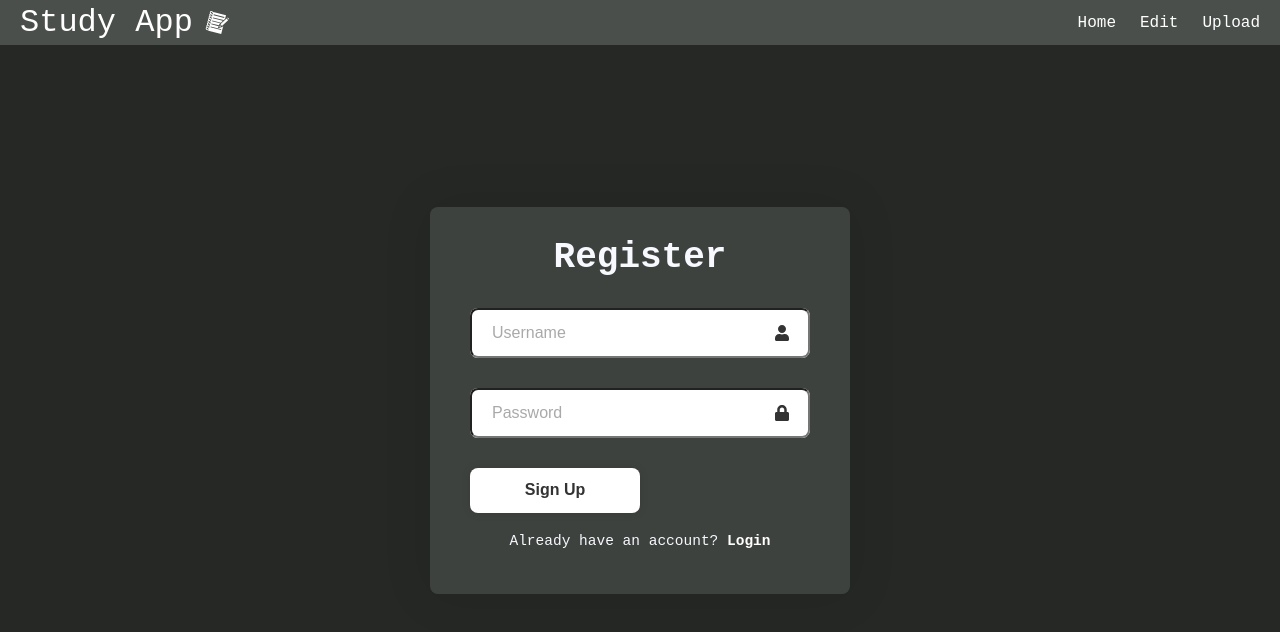
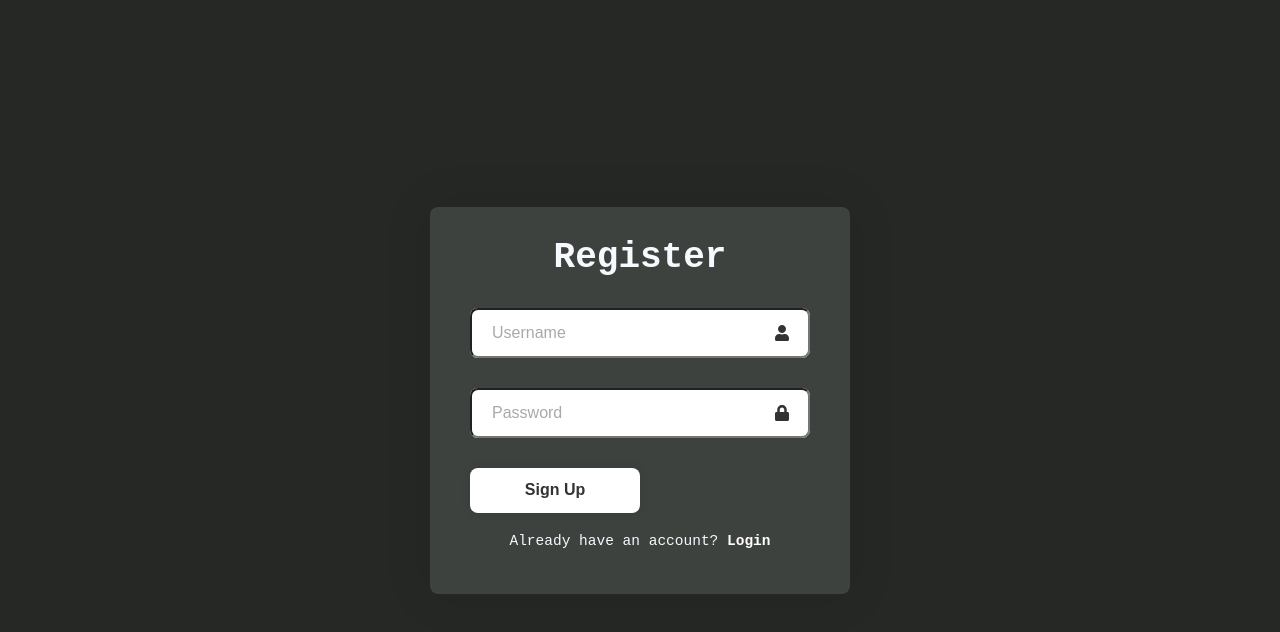
Before and after one commit to camsent/CS230Project4, a React (Vite) app in the folder FrontEnd/frontend-study-app/: page /register in a window 1280 px wide. Shown: the top 632 px of the page. Built offline with nearby package versions, Linux system fonts and the light colour scheme.

Commit message:
NavBar off the Login and Register Page

```diff
--- a/FrontEnd/frontend-study-app/src/App.jsx
+++ b/FrontEnd/frontend-study-app/src/App.jsx
@@ -1,5 +1,5 @@
 import React from 'react';
-import { BrowserRouter as Router, Routes, Route } from 'react-router-dom';
+import { BrowserRouter as Router, Routes, Route, useLocation } from 'react-router-dom';
 import LoginPage from './components/LoginPage';
 import RegisterPage from './components/RegisterPage';
 import HomePage from './components/homePage';
@@ -7,21 +7,32 @@
 import StudyPage from './components/StudyPage'
 
 
-function App() {
+
+function AppContent() {
+  const location = useLocation();
+  const hideNavbar = location.pathname === "/" || location.pathname === "/register";
 
   return (
     <>
-    <Navbar />
-    <Router>
+      {!hideNavbar && <Navbar />}
       <Routes>
         <Route path="/" element={<LoginPage />} />
         <Route path="/register" element={<RegisterPage />} />
         <Route path="/home" element={<HomePage />} />
         <Route path="/study" element={<StudyPage />} />
       </Routes>
-    </Router>
     </>
-  )
+  );
 }
 
+function App() {
+  return (
+    <Router>
+      <AppContent />
+    </Router>
+  );
+}
+
+
+
 export default App;
--- a/FrontEnd/frontend-study-app/src/components/RegisterPage.jsx
+++ b/FrontEnd/frontend-study-app/src/components/RegisterPage.jsx
@@ -2,6 +2,7 @@
 import './LoginPage.css'
 import { FaUser, FaLock } from "react-icons/fa"
 import { useNavigate, Link } from 'react-router-dom';
+
 
 const API_URL = 'http://127.0.0.1:8000';
 
@@ -34,7 +35,6 @@
 
         try {
             await registerUser(username, password);
-            // await loginUser(username, password); // auto-login after registration
             alert('Sign up successful! Redirecting to Login...');
             navigate('/');
         } catch (err) {
```
